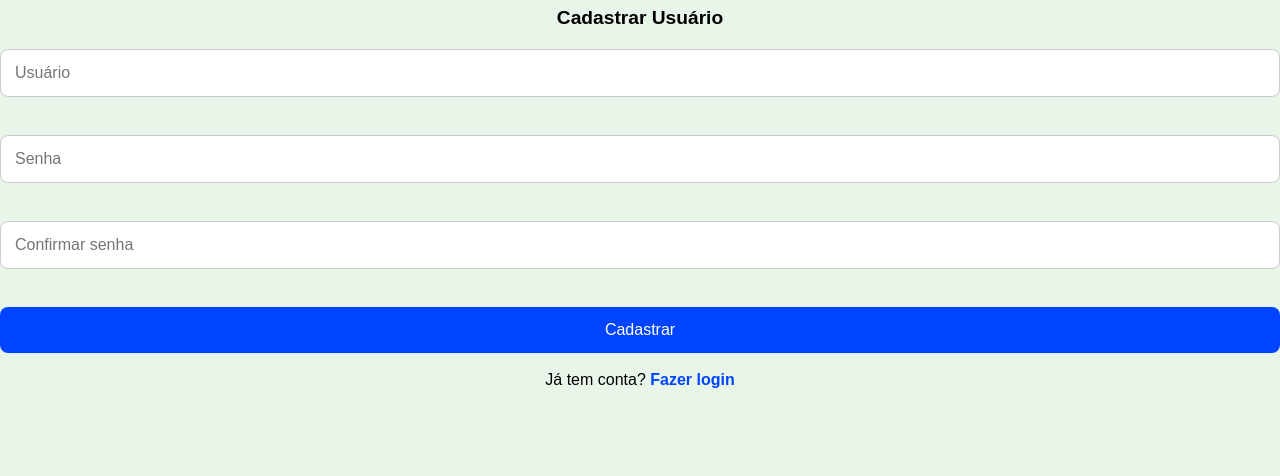
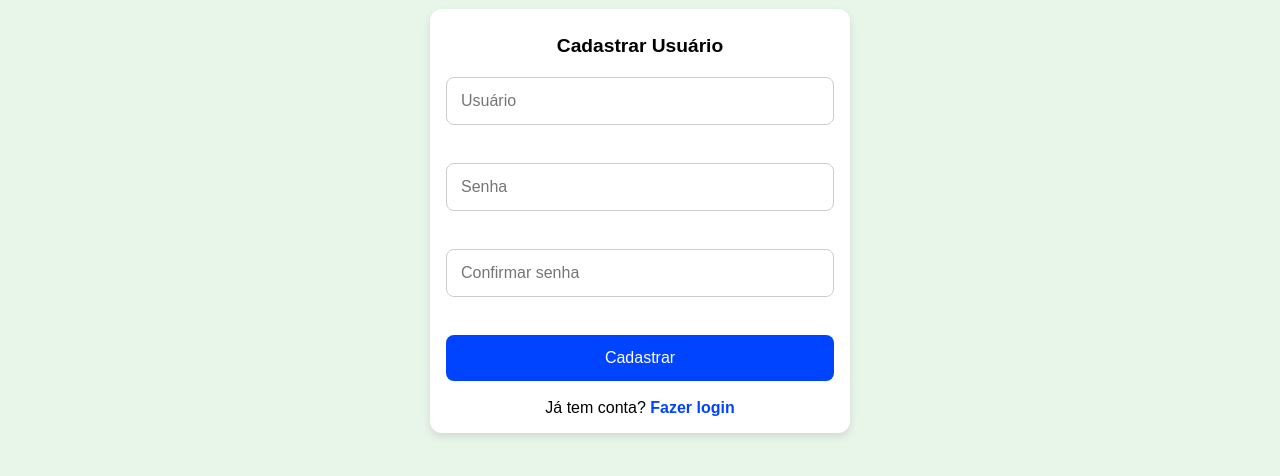
Before and after one commit to criscaetano3/contadorRebanho, a plain HTML site: page cadastro.html in a window 1280 px wide. Shown: the part 126-602 px from the top of the page. Drawn offline with Linux system fonts and the light colour scheme.

Commit message:
finalizado

```diff
--- a/style.css
+++ b/style.css
@@ -46,6 +46,7 @@ h3 {
 
 /* CAIXAS */
 .login,
+.cadastro,
 .fazenda,
 .historico {
   background: #ffffff;
@@ -169,11 +170,6 @@ a {
 }
 
 /* TEMA ESCURO */
-
-/* =========================
-   MODO ESCURO
-========================= */
-
 body.dark {
   background: #121212;
   color: #e0e0e0;
```
